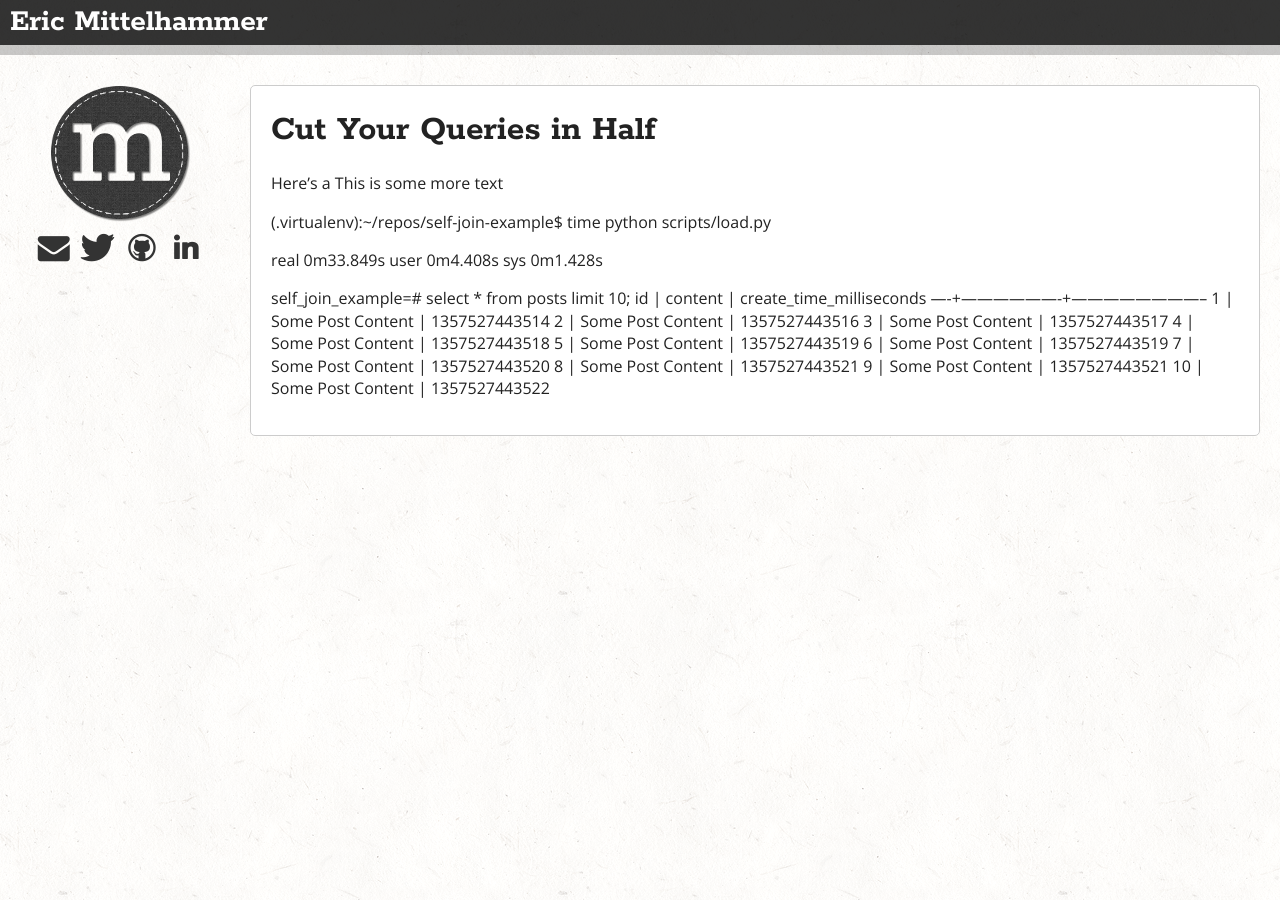
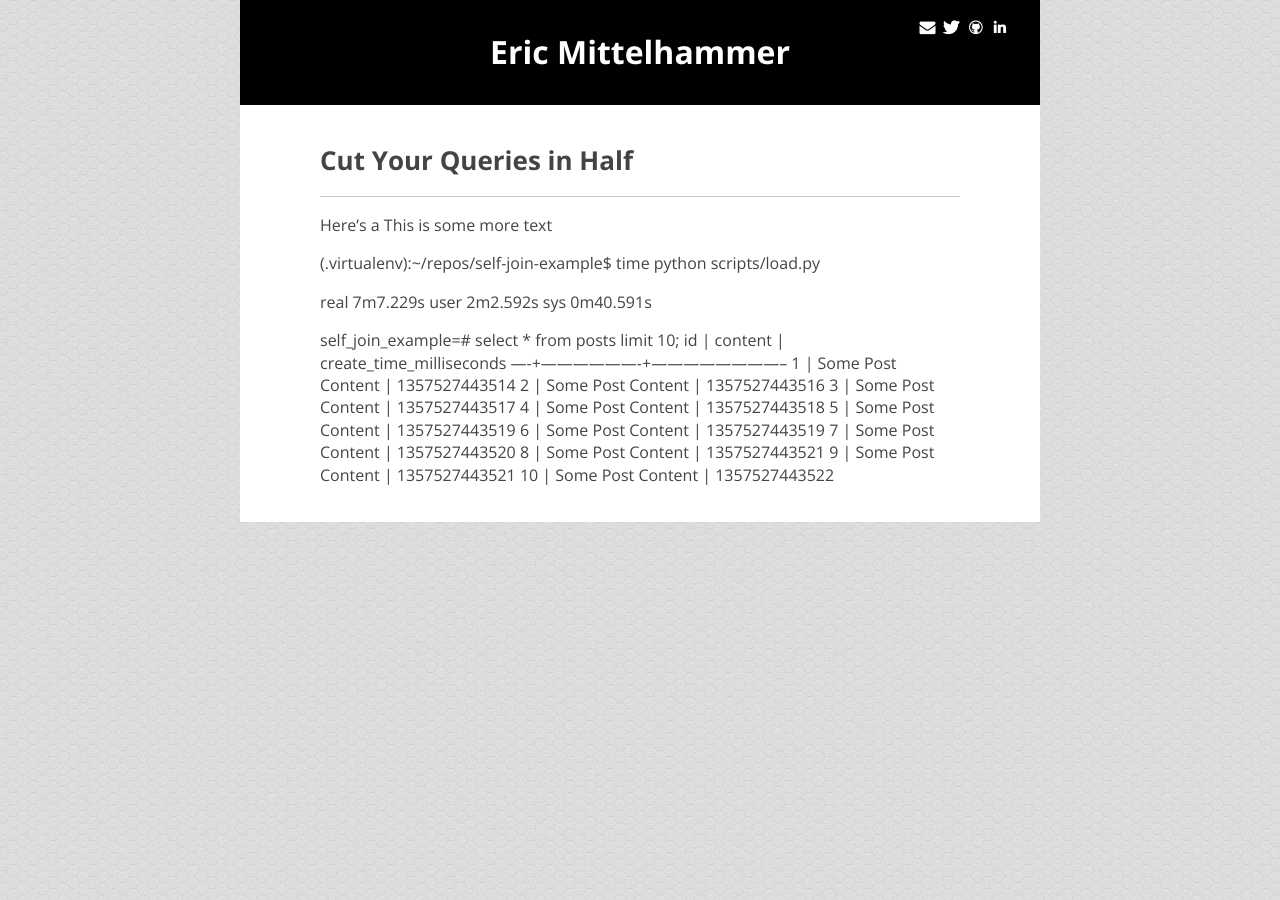
Before and after one commit to ericmittelhammer/ericmittelhammer.github.com, a Jekyll site: the page built from _posts/2013-01-04-Cut-Your-Queries-in-Half.md, in a window 1280 px wide. Built offline with Jekyll 4.4.1, drawn with Linux system fonts in a browser that asks for light colours; nearby versions of some CDN libraries; Markdown is read by kramdown in place of the engine named in the settings.

Commit message:
simplified layout

```diff
--- a/_layouts/layout.html
+++ b/_layouts/layout.html
@@ -16,7 +16,7 @@
         <link rel="stylesheet" href="/css/main.css">
         <link rel="stylesheet" href="/css/site.css">
         <link rel="stylesheet" href="/css/font-awesome.min.css">
-        <link href='http://fonts.googleapis.com/css?family=Rokkitt:400,700' rel='stylesheet' type='text/css'>
+        <link href='http://fonts.googleapis.com/css?family=Ubuntu:400,700,400italic,700italic' rel='stylesheet' type='text/css'>
         <link href='http://fonts.googleapis.com/css?family=Open+Sans:400italic,700italic,400,700' rel='stylesheet' type='text/css'>
         <script src="js/vendor/modernizr-2.6.2.min.js"></script>
     </head>
@@ -24,19 +24,16 @@
         <!--[if lt IE 7]>
             <p class="chromeframe">You are using an <strong>outdated</strong> browser. Please <a href="http://browsehappy.com/">upgrade your browser</a> or <a href="http://www.google.com/chromeframe/?redirect=true">activate Google Chrome Frame</a> to improve your experience.</p>
         <![endif]-->
-        <header id="global"><span id="blog-title">Eric Mittelhammer</span></header>
-        <div id="horiz-gutter"></div>
         <div id="main">
-            <div id="sideBar">
-                <img id="seal" src="/img/seal.png"/>
+            <header id="global">
+                <span id="blog-title">Eric Mittelhammer</span>
                 <ul id="social">
-                    <li><i class="icon-envelope-alt icon-2x"></i></li>
-                    <li><i class="icon-twitter icon-2x"></i></li>
-                    <li><i class="icon-github icon-2x"></i></li>
-                    <li><i class="icon-linkedin icon-2x"></i></li>
+                    <li><i class="icon-envelope-alt"></i></li>
+                    <li><i class="icon-twitter"></i></li>
+                    <li><i class="icon-github"></i></li>
+                    <li><i class="icon-linkedin"></i></li>
                 </ul>
-            </div>
-
+            </header>
             <div class="content">
             <!-- Add your site or application content here -->
             {{ content }}
--- a/_layouts/post.html
+++ b/_layouts/post.html
@@ -4,5 +4,6 @@ layout: layout
 
   <div id="post">
     <h1 class="post-title">{{ page.title }}</h1>
+    <hr/>
     <p>{{ content }}</p>
   </div>
--- a/_posts/2013-01-04-Cut-Your-Queries-in-Half.md
+++ b/_posts/2013-01-04-Cut-Your-Queries-in-Half.md
@@ -10,10 +10,9 @@ This is some more text
 
 (.virtualenv):~/repos/self-join-example$ time python scripts/load.py
 
-real	0m33.849s
-user	0m4.408s
-sys	0m1.428s
-
+real	7m7.229s
+user	2m2.592s
+sys	0m40.591s
 
 
 self_join_example=# select * from posts limit 10;
--- a/css/site.css
+++ b/css/site.css
@@ -1,118 +1,79 @@
 body{
-	background-image: url(../img/lightpaperfibers.png);
+	background-image: url(../img/honey_im_subtle.png);
 	background-repeat: repeat;
 	background-attachment: fixed;
 	padding-top:0;
 	font-family: 'Open Sans', sans-serif;
+	color:#444;
 }
 
-@media all and (min-width: 980px) {
-	/*div#main{
-		width: 980px;
-	}*/
-
-	div#sideBar{
-		position:fixed;
-		top:85;
-		left:0;
-		width:240px;
+@media all and (min-width: 800px) {
+	div#main{
+		max-width: 800px;
+		min-width: 280px;
+		margin: 0 auto;
 	}
 
-	span#blog-title{
-		width:980px;
-	}
 
-	div.content{
-		margin-left: 250px;
-		margin-right: 20px;
-	}
 }
 
-@media all and (max-width: 979px) {
+@media all and (max-width: 799px) {
 	div#main{
 		width: 100%;
-	}
-
-	div#sideBar{
-		width:100%;
-	}
-
-	span#blog-title{
-		margin-left: auto;
-		margin-right: auto;
-		text-align: center;
-	}
-
-	div.content{
-		margin: 10px;
 	}
 }
 
 header#global{
 	background-color: #000;
-	opacity: 0.8;
 	color:#fff;
-	width: 100%;
+	/*width: 100%;*/
+	padding:30px;
+	text-align: center;
 }
 
 span#blog-title{
-	font-family: 'Rokkitt', serif;
 	font-weight: bold;
 	font-size: 32px;
 	margin-top: 0;
 	margin-bottom: 0;
-	padding-left: 10px;
 	display:block;
 }
 
-div#horiz-gutter{
-	width:100%;
-	height:10px;
-	background-color: #666;
-	opacity: 0.35;
-}
-
 div#main{
-	margin: 30px auto;
+	margin: auto;
 	position:relative;
-}
-
-div#sideBar{
-	text-align:center;
 }
 
 ul#social{
 	list-style-type: none;
-	margin:auto;
-	margin-top: 10px;
 	padding:0;
+	position: absolute;
+	top:0;
+	right:30px;
 }
 
 ul#social li{
 	display:inline;
-	color:#333;
 }
 
 ul#social li:hover{
 	color:#666;
 }
 
-img#seal{
-	display: block;
-	margin:auto;
-}
 div.content{
+	position: relative;
 	background-color:#fff;
-	border:1px solid #ccc;
-	border-radius: 5px;
-	padding: 20px;
+	padding: 20px 80px;
 }
 
-h2.mainpage-post-title, h1.post-title{
-	font-size:36px;
-	margin:0;
+div.content hr{
+	color:#efefef;
 }
 
-h1,h2,h3,h4,h5,h6{
+h1.post-title, h2.mainpage-post-title {
+	font-size:26px;
+}
+
+/*h1,h2,h3,h4,h5,h6{
 	font-family: 'Rokkitt', serif;
-}
+}*/
--- a/index.html
+++ b/index.html
@@ -8,6 +8,7 @@ title: Eric Mittelhammer
       {% for post in site.posts %}
       <div class="post">
 	 	<h2 class="mainpage-post-title">{{ post.title }}</h2>
+	 	<hr/>
 	 	<p>{{ post.content | more:"excerpt"}}</p>
 	 	<p><a href="{{ post.url }}">More...</a></p>
       </div>
```
Also changed, not shown: img/honey_im_subtle.png (added).
